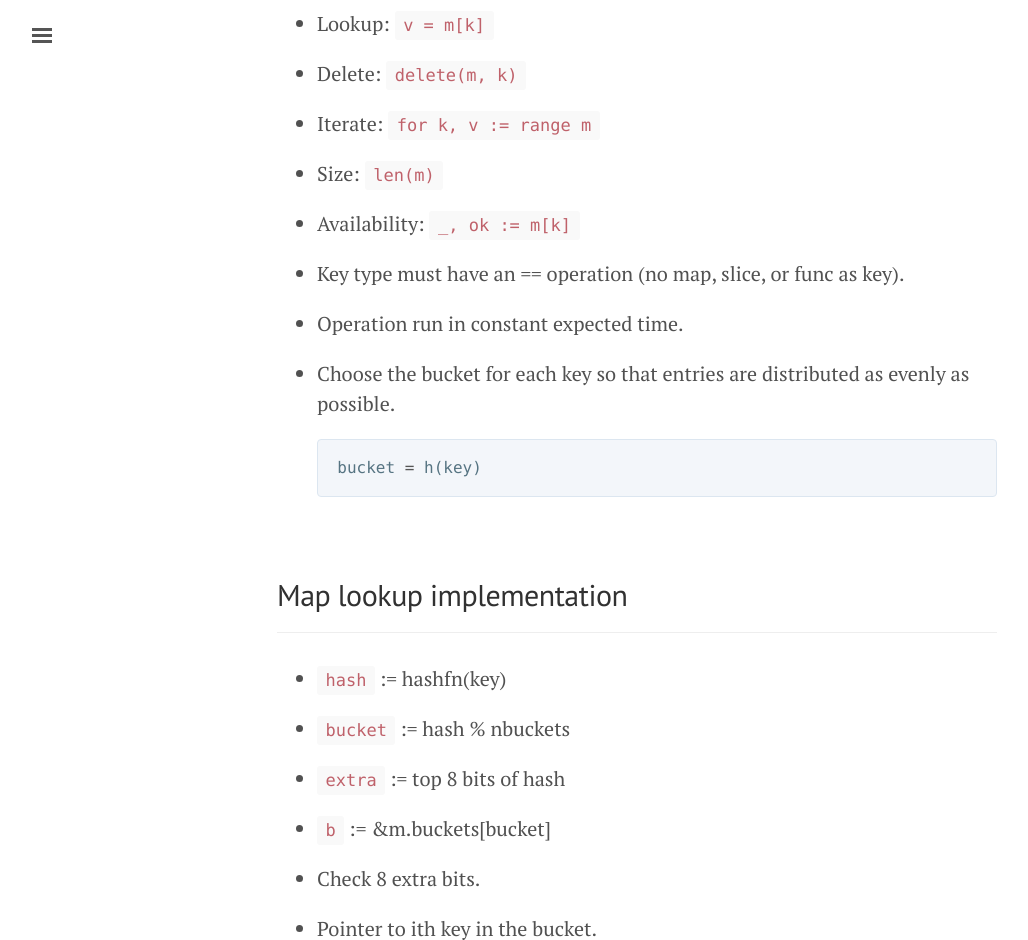
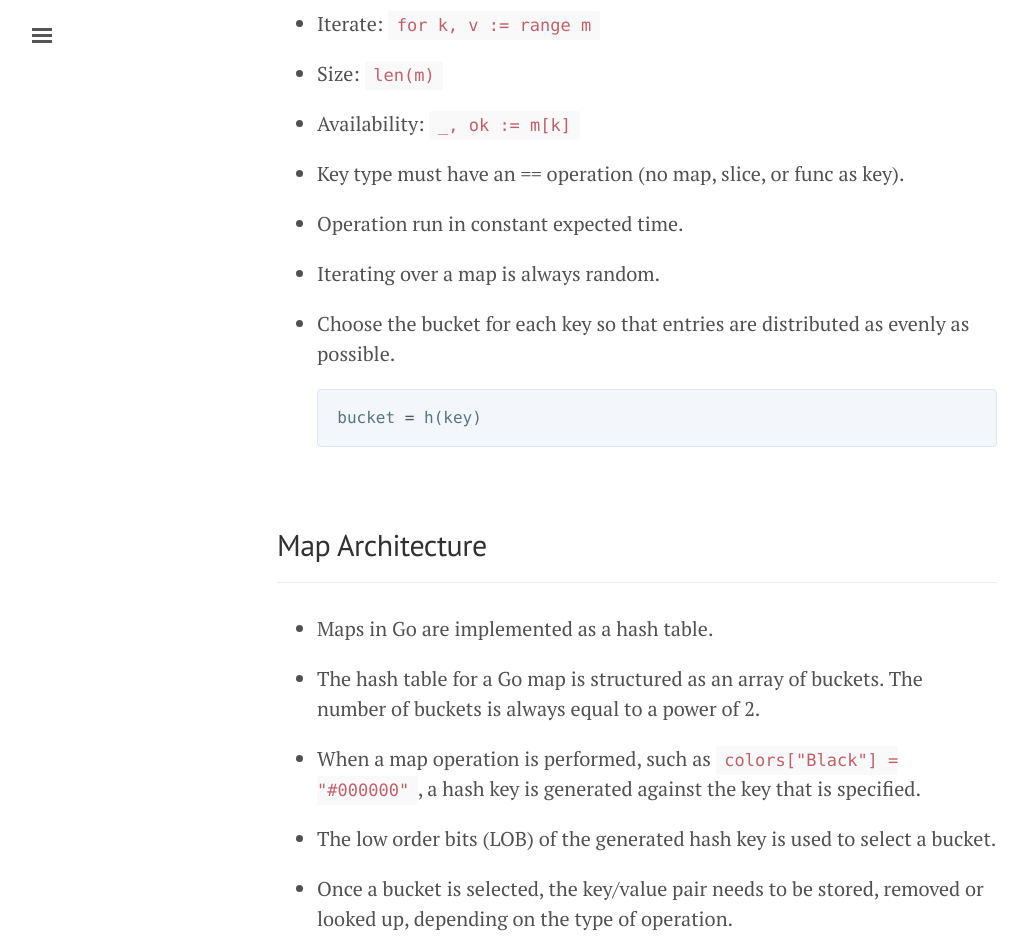
Before and after one commit to SGKutty/go, a Jekyll site: the page built from lessons/14/map.md, in a window 1280 px wide and 1400 px high, scrolled down 662 px, cut to the strip 0-940 px from the top of the window. Shown: the whole strip, without its empty margins (3-1031 px from the left). Built offline with Jekyll 4.4.1, drawn with Linux system fonts in a browser that asks for light colours; some of the changed text lies outside the part shown.

Commit message:
Golang map architecture

````diff
--- a/lessons/14/map.md
+++ b/lessons/14/map.md
@@ -33,11 +29,32 @@ title: 14 - Map
 
 - Operation run in constant expected time.
 
+- Iterating over a map is always random.
+
 - Choose the bucket for each key so that entries are distributed as evenly as possible.
 
     ```go
     bucket = h(key)
     ```
+
+&nbsp;
+
+## Map Architecture
+***
+
+- Maps in Go are implemented as a hash table.
+
+- The hash table for a Go map is structured as an array of buckets. The number of buckets is always equal to a power of 2.
+
+- When a map operation is performed, such as `colors["Black"] = "#000000"`, a hash key is generated against the key that is specified.
+
+- The low order bits (LOB) of the generated hash key is used to select a bucket.
+
+- Once a bucket is selected, the key/value pair needs to be stored, removed or looked up, depending on the type of operation.
+
+- If we look inside any bucket, we will find two data structures. First, there is an array with the top 8 high order bits (HOB) from the same hash key. This array distinguishes each individual key/value pair stored in the respective bucket
+
+- Second, there is an array of bytes that store the key/value pairs. The byte array packs all the keys and then all the values together for the respective bucket.
 
 &nbsp;
 
````
Also changed, not shown: other parts of lessons/14/map.md (+0 -4 lines).
